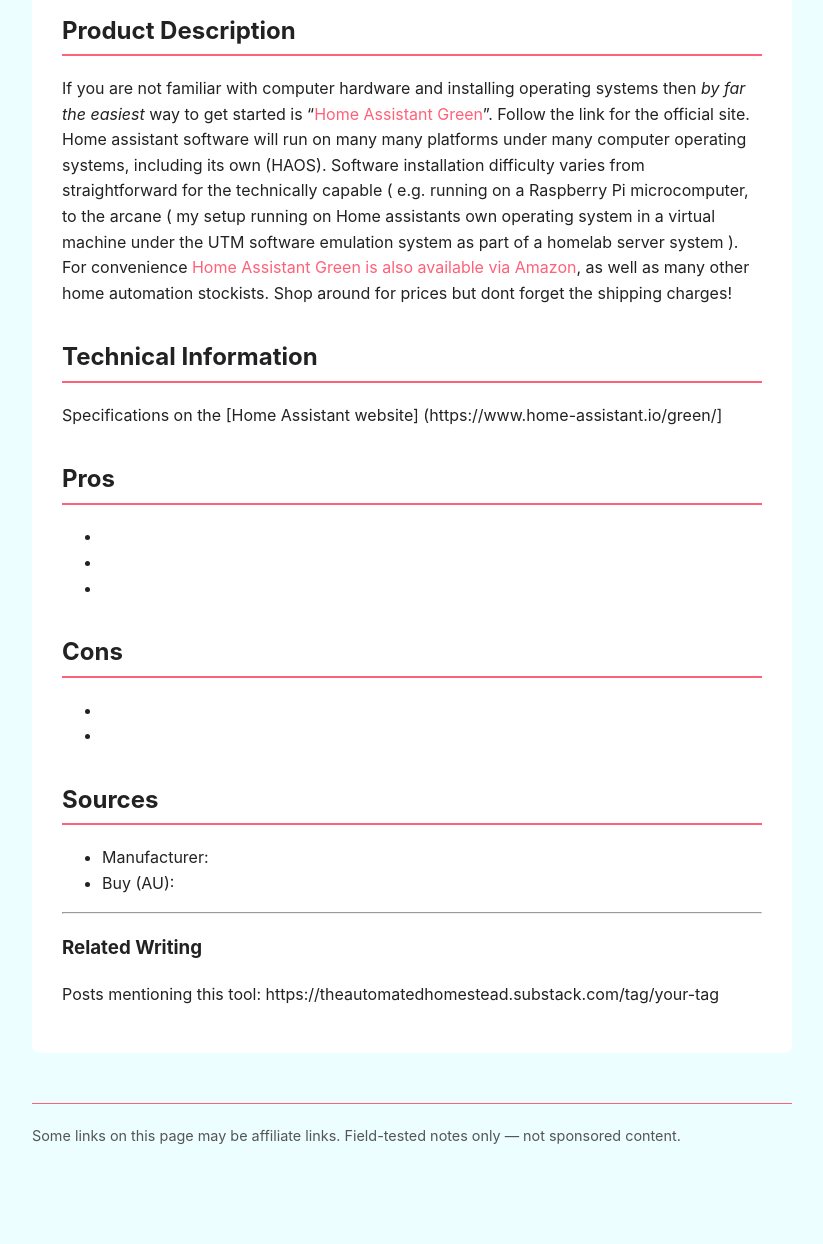
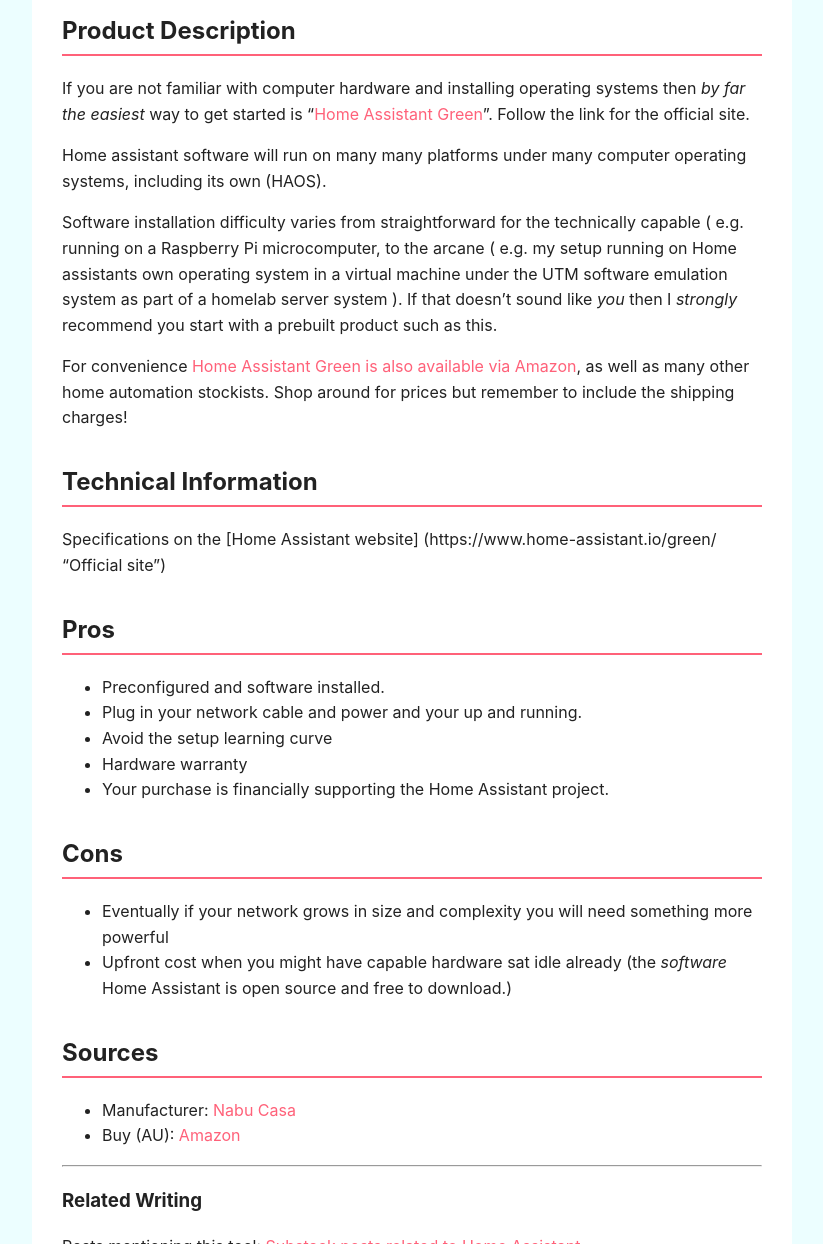
Before and after one commit to Medicalmusings/TheAutomatedHomestead, a Jekyll site: the page built from homeassistantgreen.md, in a window 1280 px wide and 1400 px high, scrolled down 531 px. Shown: the part 156-1400 px from the top of the window, without its empty margins (228-1051 px from the left). Built offline with Jekyll 4.4.1, drawn with Linux system fonts in a browser that asks for light colours; before the commit the page ends 1874 px from its top, so only the background shows below that; some of the changed text lies outside the part shown.

Commit message:
First product page

```diff
--- a/homeassistantgreen.md
+++ b/homeassistantgreen.md
@@ -7,33 +7,37 @@ title: Home Assistant Green
 
 ## Product Description
 
-If you are not familiar with computer hardware and installing operating systems then _by far the easiest_ way to get started is “[Home Assistant Green](https://www.home-assistant.io/green/)”. Follow the link for the official site.
+If you are not familiar with computer hardware and installing operating systems then _by far the easiest_ way to get started is “[Home Assistant Green](https://www.home-assistant.io/green/ "Official product website")”. Follow the link for the official site.
+
 Home assistant software will run on many many platforms under many computer operating systems, including its own (HAOS).
-Software installation difficulty varies from straightforward for the technically capable ( e.g. running on a Raspberry Pi microcomputer, to the arcane ( my setup running on Home assistants own operating system in a virtual machine under the UTM software emulation system as part of a homelab server system ).
-For convenience [Home Assistant Green is also available via Amazon](https://amzn.to/4trAoOp), as well as many other home automation stockists. Shop around for prices but dont forget the shipping charges!
+
+Software installation difficulty varies from straightforward for the technically capable ( e.g. running on a Raspberry Pi microcomputer, to the arcane ( e.g. my setup running on Home assistants own operating system in a virtual machine under the UTM software emulation system as part of a homelab server system ). If that doesn't sound like *you* then I *strongly* recommend you start with a prebuilt product such as this.
+
+For convenience [Home Assistant Green is also available via Amazon](https://amzn.to/4trAoOp "affiliate link"), as well as many other home automation stockists. Shop around for prices but remember to include the shipping charges!
 ## Technical Information
 
-Specifications on the [Home Assistant website] (https://www.home-assistant.io/green/]
-
+Specifications on the [Home Assistant website] (https://www.home-assistant.io/green/ "Official site")
 ## Pros
 
--
--
--
+- Preconfigured and software installed.
+- Plug in your network cable and power and your up and running.
+- Avoid the setup learning curve
+- Hardware warranty
+- Your purchase is financially supporting the Home Assistant project.
 
 ## Cons
 
--
--
+- Eventually if your network grows in size and complexity you will need something more powerful
+- Upfront cost when you might have capable hardware sat idle already (the *software* Home Assistant is open source and free to download.)
 
 ## Sources
 
-- Manufacturer:
-- Buy (AU):
+- Manufacturer: [Nabu Casa](https://www.nabucasa.com)
+- Buy (AU): [Amazon]([https://amzn.to/4trAoOp](https://amzn.to/4trAoOp) "affiliate link")
 
 ---
 
 ### Related Writing
 
 Posts mentioning this tool:
-https://theautomatedhomestead.substack.com/tag/your-tag
+[Substack posts related to Home Assistant](https://theautomatedhomestead.substack.com/t/homeassistant)
```
